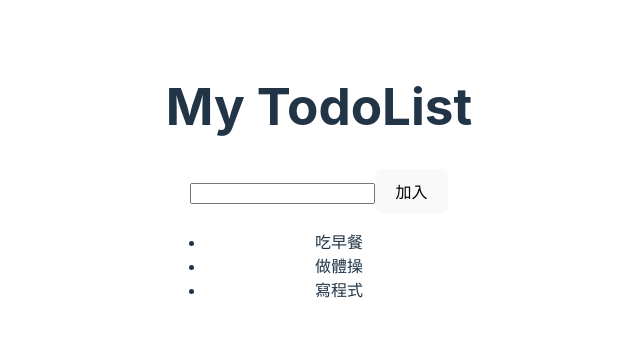
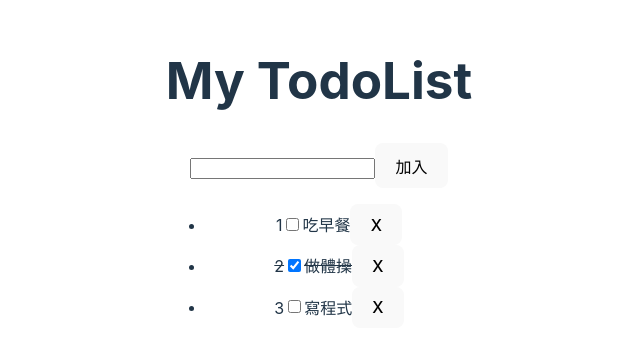
Before and after one commit to kurumi0512/my-react-study, a React (Vite) app: page / in a window 1280 px wide. Shown: the part 219-574 px from the top of the page, without its empty margins (321-961 px from the left). Built offline with nearby package versions, Linux system fonts and the light colour scheme.

Commit message:
250505 23:43

```diff
--- a/src/components/TodoItem.jsx
+++ b/src/components/TodoItem.jsx
@@ -1,4 +1,4 @@
-function TodoItem({todos, toggleCompletion, handleTodoDelete}){
+function TodoItem({todo, toggleCompletion, handleTodoDelete}){
     return(
         <li key={todo.id}
             style={{textDecoration: todo.completed ? 'line-through': 'none'}}> {/* 如果todo完成就文字畫線 */}
--- a/src/main.jsx
+++ b/src/main.jsx
@@ -1,26 +1,13 @@
 import React from "react";
 import ReactDOM from "react-dom/client";
-import App from "./App.jsx";
-import App2 from "./App2.jsx";
-import App3 from "./App3.jsx";
-import App4 from "./App4.jsx";
-import App5 from "./App5.jsx";
-import App6 from "./App6.jsx";
-import App7 from "./App7.jsx";
-import App8 from "./App8.jsx";
-import App9 from "./App9.jsx";
-import App10 from "./App10.jsx";
-import App11 from "./App11.jsx";
-import App12 from "./App12.jsx";
-import App13 from "./App13.jsx";
 import App14 from "./App14.jsx";
 import App15 from "./App15.jsx";
-import TodoList2 from "./TodoList2.jsx";
+import TodoList5 from "./TodoList5.jsx";
 import Cart from "./Cart.jsx";
 import "./index.css";
 
 ReactDOM.createRoot(document.getElementById("root")).render(
     <React.StrictMode>
-        <TodoList2 />
+        <TodoList5 />
     </React.StrictMode>
 );
```
